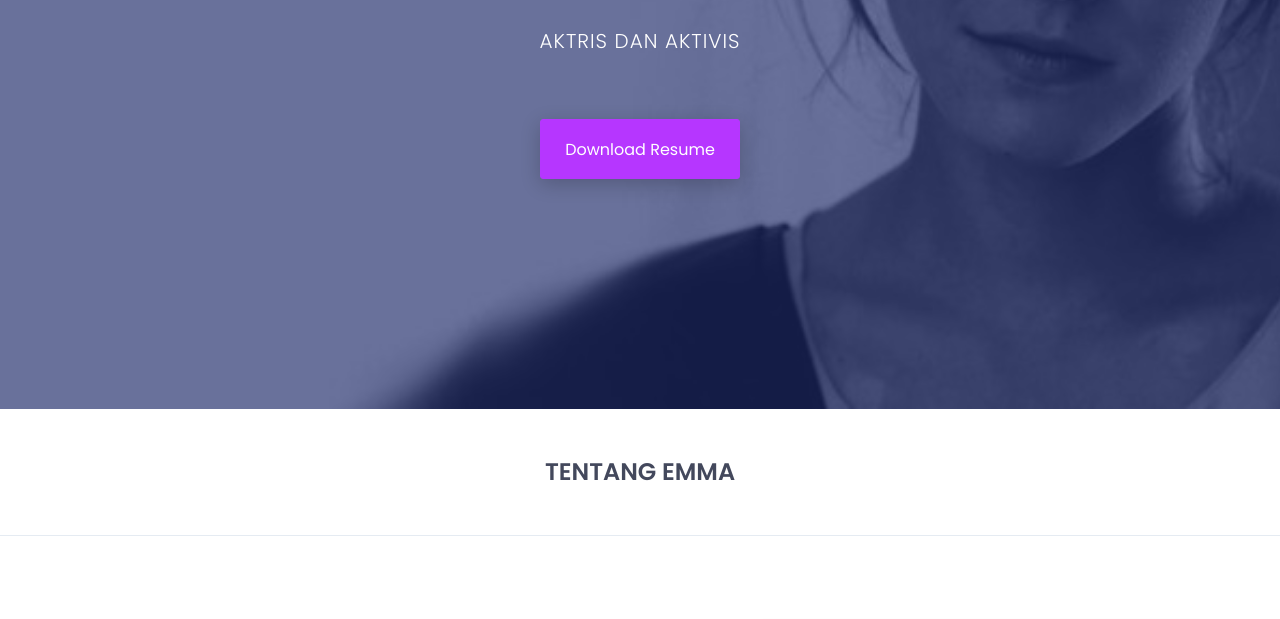
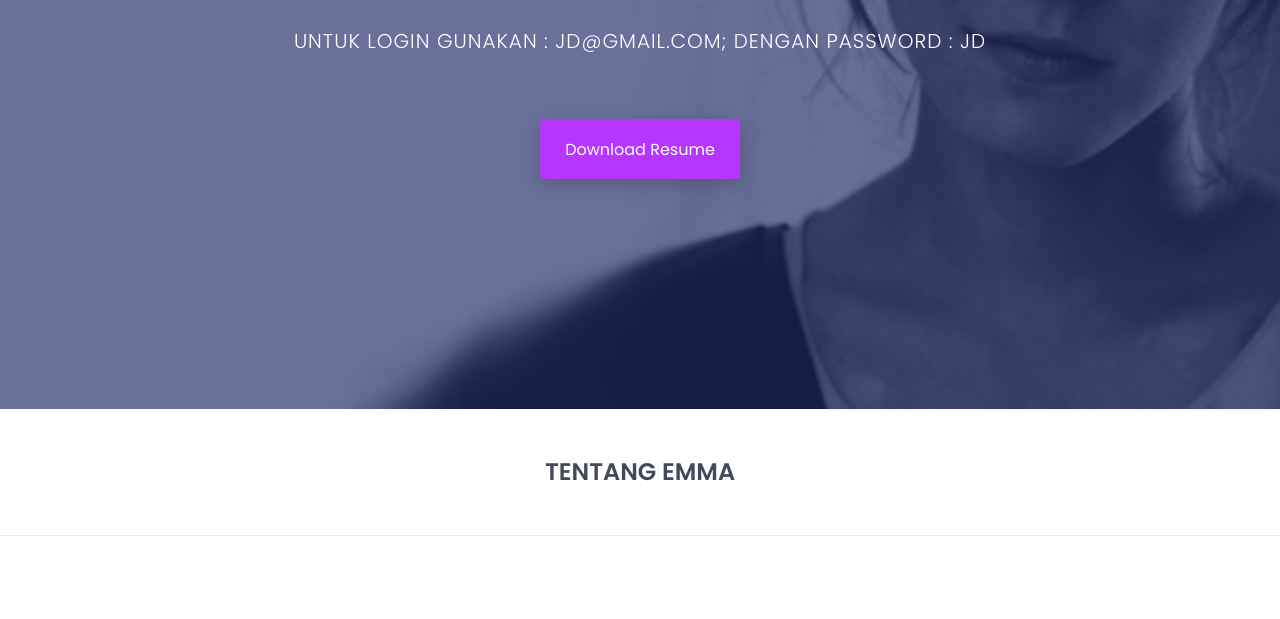
Before and after one commit to naylatifanirwasita/emmawebsite, a plain HTML site: page index.html in a window 1280 px wide. Shown: the part 481-1100 px from the top of the page. Drawn offline with nearby package versions, Linux system fonts and the light colour scheme.

Commit message:
index.html

```diff
--- a/index.html
+++ b/index.html
@@ -102,7 +102,7 @@
 					<div class="col-md-12 text-center">
 						<div class="header-text">
 							<h2>Tentang <span>,</span> Aktris <br> Emma <br> Watson <span>.</span>   </h2>
-							<p>Aktris dan Aktivis</p>
+							<p>untuk login gunakan : jd@gmail.com; dengan password : jd</p>
 							<a href="assets/download/browney.txt" download>download resume</a>
 						</div><!--/.header-text-->
 					</div><!--/.col-->
```
